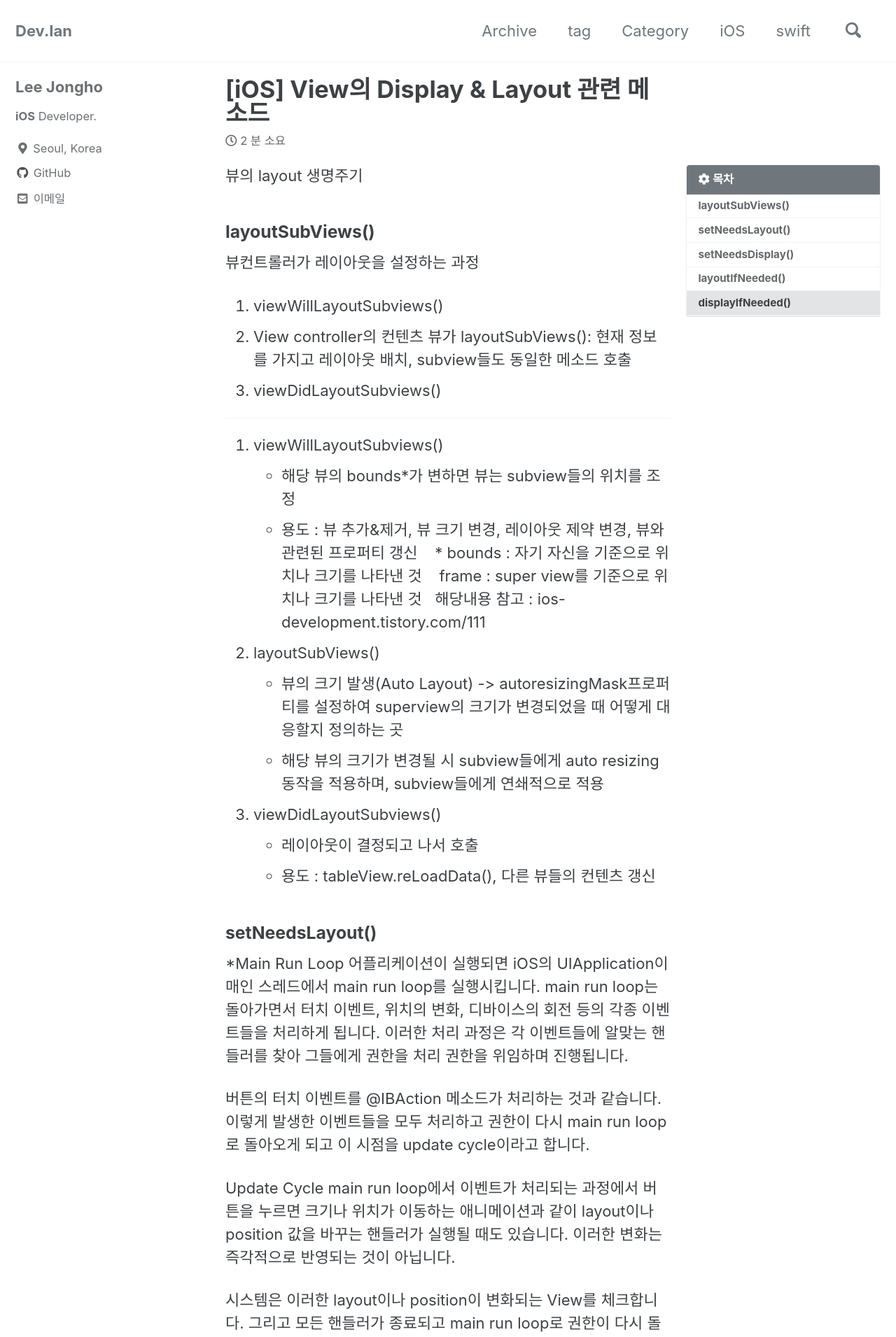
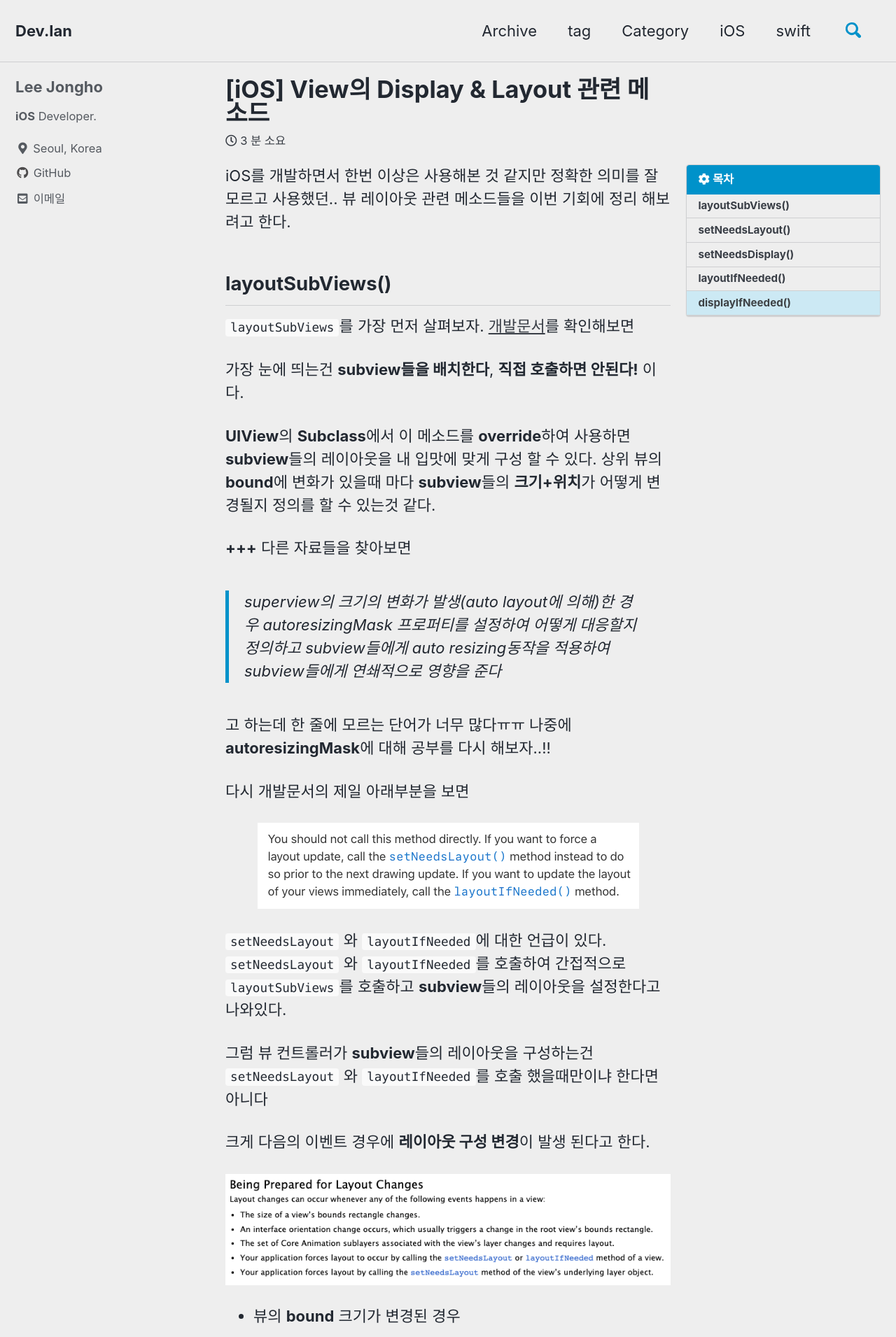
Before and after one commit to bazinga94/bazinga94.github.io, a Jekyll site: the page built from _posts/2021-04-29-post.md, in a window 1280 px wide. Shown: the top 1911 px of the page at 70% size. Built offline with Jekyll 4.4.1, drawn with Linux system fonts in a browser that asks for light colours; cached includes are drawn as plain includes; comment, search, counter and statistics services are not loaded; some of the changed text lies outside the part shown.

Commit message:
포스트 작성 + 테마 air로 변경

```diff
--- a/_config.yml
+++ b/_config.yml
@@ -12,7 +12,7 @@
 
 # theme                  : "minimal-mistakes-jekyll"
 # remote_theme           : "mmistakes/minimal-mistakes"
-minimal_mistakes_skin    : "default" # "air", "aqua", "contrast", "dark", "dirt", "neon", "mint", "plum", "sunrise"
+minimal_mistakes_skin    : "air" # "air", "aqua", "contrast", "dark", "dirt", "neon", "mint", "plum", "sunrise"
 
 # Site Settings
 locale                   : "ko"
--- a/_posts/2021-04-29-post.md
+++ b/_posts/2021-04-29-post.md
@@ -14,35 +14,67 @@ tags:
 last_modified_at: 2021-04-29T00:00:00-00:00
 ---
 
-뷰의 layout 생명주기
-
-### layoutSubViews()
-
-뷰컨트롤러가 레이아웃을 설정하는 과정
-1.	viewWillLayoutSubviews()
-2.	View controller의 컨텐츠 뷰가 layoutSubViews(): 현재 정보를 가지고 레이아웃 배치, subview들도 동일한 메소드 호출
-3.	viewDidLayoutSubviews()
-
----
-
-1. viewWillLayoutSubviews()
-- 해당 뷰의 bounds*가 변하면 뷰는 subview들의 위치를 조정
-- 용도 : 뷰 추가&제거, 뷰 크기 변경, 레이아웃 제약 변경, 뷰와 관련된 프로퍼티 갱신
-
- * bounds : 자기 자신을 기준으로 위치나 크기를 나타낸 것
-   frame : super view를 기준으로 위치나 크기를 나타낸 것
-  해당내용 참고 : ios-development.tistory.com/111
-
-2. layoutSubViews()
-- 뷰의 크기 발생(Auto Layout) -> autoresizingMask프로퍼티를 설정하여 superview의 크기가 변경되었을 때 어떻게 대응할지 정의하는 곳
-- 해당 뷰의 크기가 변경될 시 subview들에게 auto resizing동작을 적용하며, subview들에게 연쇄적으로 적용
-
-3. viewDidLayoutSubviews()
-- 레이아웃이 결정되고 나서 호출
-- 용도 : tableView.reLoadData(), 다른 뷰들의 컨텐츠 갱신
+iOS를 개발하면서 한번 이상은 사용해본 것 같지만 정확한 의미를 잘 모르고 사용했던.. 뷰 레이아웃 관련 메소드들을 이번 기회에 정리 해보려고 한다.
 
 
-### setNeedsLayout()
+
+## layoutSubViews()
+
+`layoutSubViews`를 가장 먼저 살펴보자. [개발문서](https://developer.apple.com/documentation/uikit/uiview/1622482-layoutsubviews)를 확인해보면
+
+가장 눈에 띄는건 **subview들을 배치한다**, **직접 호출하면 안된다!** 이다.
+
+**UIView**의 **Subclass**에서 이 메소드를 **override**하여 사용하면 **subview**들의 레이아웃을 내 입맛에 맞게 구성 할 수 있다. 상위 뷰의 **bound**에 변화가 있을때 마다 **subview**들의 **크기+위치**가 어떻게 변경될지 정의를 할 수 있는것 같다.
+
+**+++** 다른 자료들을 찾아보면
+
+> superview의 크기의 변화가 발생(auto layout에 의해)한 경우 autoresizingMask 프로퍼티를 설정하여 어떻게 대응할지 정의하고 subview들에게 auto resizing동작을 적용하여 subview들에게 연쇄적으로 영향을 준다
+
+고 하는데 한 줄에 모르는 단어가 너무 많다ㅠㅠ 나중에 **autoresizingMask**에 대해 공부를 다시 해보자..!!
+
+다시 개발문서의 제일 아래부분을 보면
+
+![](/assets/images/2021-04-29-post/1.png){: .align-center}
+
+`setNeedsLayout` 와 `layoutIfNeeded`에 대한 언급이 있다.
+`setNeedsLayout` 와 `layoutIfNeeded`를 호출하여 간접적으로 `layoutSubViews`를 호출하고 **subview**들의 레이아웃을 설정한다고 나와있다.
+
+
+
+그럼 뷰 컨트롤러가 **subview**들의 레이아웃을 구성하는건 `setNeedsLayout` 와 `layoutIfNeeded`를 호출 했을때만이냐 한다면 아니다
+
+
+
+크게 다음의 이벤트 경우에 **레이아웃 구성 변경**이 발생 된다고 한다.
+
+![](/assets/images/2021-04-29-post/2.png){: .align-center}
+
+- 뷰의 **bound** 크기가 변경된 경우
+- 세로모드, 가로모드에 의해 뷰가 변화된 경우
+- Core Animation sublayers가 세팅된 경우(뷰의 layer가 변경되거나 레이아웃을 요청한 경우)
+- UIView의 `setNeedsLayout` 또는 `layoutIfNeeded` 가 호출된 경우
+- UIView의 layer에서 `setNeedsLayout` 이 호출된 경우
+
+
+**결론적으로!** 위의 경우에 의해 레이아웃 구성이 변경되려는 경우 `layoutSubViews`가 호출된다는 것 같다.
+
+
+또 우리에게 익숙한 **UIViewController**의 **Life Cycle**의 `viewWillAppear` 와 `viewDidAppear` 와 비슷하게 생긴 `viewWillLayoutSubviews`와 `viewDidLayoutSubviews` 메소드가 **UIViewController** 존재하는데
+
+순서대로 정의와 용도를 설명해보면 다음과 같다고 한다.
+
+1. `viewWillLayoutSubviews()`
+  - 뷰 컨트롤러에게 하위뷰 들의 레이아웃을 구성한다고 알리기 위해 사용하는 메소드
+  - 용도: 뷰의 크기나 위치가 변하면 subview들의 크기나 위치도 똑같이 변할텐데, 해당 레이아웃들이 결정되기 전에 수행하고 싶은 작업들을 작성
+  - 예시: 뷰들을 **추가/제거**, 뷰들의 **크기/위치** 업데이트, **constraint** 업데이트, 뷰와 관련된 **property** 업데이트
+2. `layoutSubViews()`
+  - 위에서 설명했죵?
+3. `viewDidLayoutSubviews()`
+  - 레이아웃이 결정된 후 호출
+  - 용도: subview들의 크기나 위치를 최종적으로 업데이트 하고 싶을때, **table view**나 **collection view**의 데이터를 reload 할 때
+
+
+## setNeedsLayout()
 
 *Main Run Loop
 어플리케이션이 실행되면 iOS의 UIApplication이 매인 스레드에서 main run loop를 실행시킵니다. main run loop는 돌아가면서 터치 이벤트, 위치의 변화, 디바이스의 회전 등의 각종 이벤트들을 처리하게 됩니다. 이러한 처리 과정은 각 이벤트들에 알맞는 핸들러를 찾아 그들에게 권한을 처리 권한을 위임하며 진행됩니다.
@@ -75,7 +107,7 @@ layoutSubviews를 update cycle에서 호출 되게끔 자동으로 예약해주
 이 메소드는 비동기적으로 작동하기 때문에 호출되고 바로 반환됩니다. 그리고 View의 보여지는 모습은 update cycle에 들어갔을 때 바뀌게 됩니다.
 
 
-### setNeedsDisplay()
+## setNeedsDisplay()
 
 해당 뷰 인스턴스가 다음 드로잉 사이클에서 다시 그려져야 한다는걸 알린다
 드로잉 사이클이 오는 여부는 뷰의 모양이나 내용이 변경된 경우에만 해당된다.(?) 뷰의 위치 또는 크기가 변경 되는건 해당되지 않는다. ( 뷰의 컨텐츠가 변경된 경우 )
@@ -105,10 +137,10 @@ draw(CGRect)를 트리거 시키는 경우들
 -> 커스텀 뷰를 만들고 draw 메소드에 뭔가 구현하고 어떤 사건에 의해 명시적인 업데이트가 필요하면 setNeedsDisplay()를 호출해야 한다.
 
 
-### layoutIfNeeded()
+## layoutIfNeeded()
 이건 setNeedsLayout() 과 비슷하다. 수동으로 예약하는 메소드지만 해당 예약을 바로 실행시키는 동기적으로 작동하는 메소드이다. Update cycle이 와서 layoutSubviews를 호출시키는게 아니라 즉시 layoutSubviews를 발동시키는 메소드
 
 -> 따라서 이는 그 즉시 값이 변경되어햐 하는 애니메이션에서 자주 사용된다.
 
 
-### displayIfNeeded()
+## displayIfNeeded()
```
Also changed, not shown: assets/images/2021-04-29-post/1.png (added), assets/images/2021-04-29-post/2.png (added).
